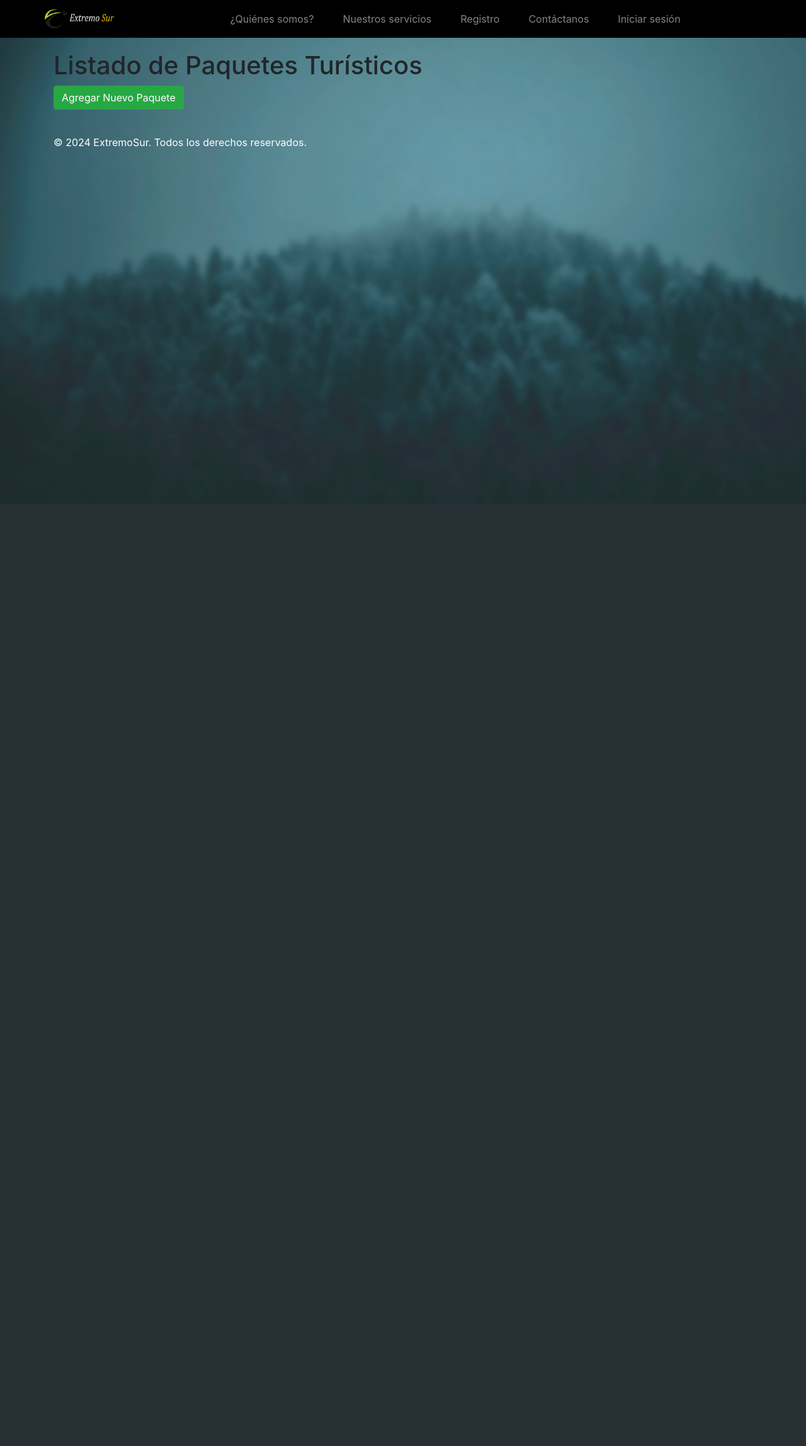
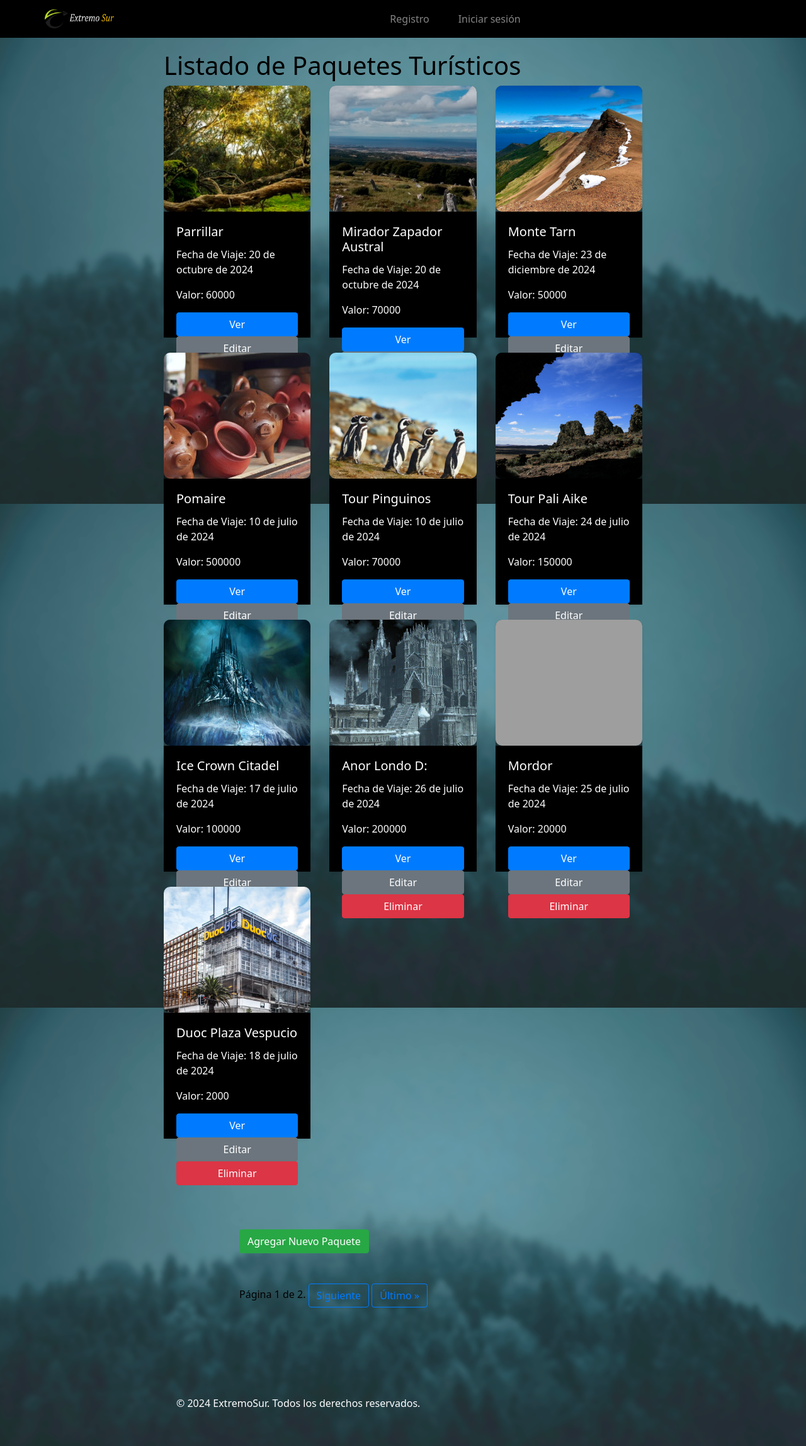
Before and after one commit to Gentl333/evaluacion3-main, a Django app: page /paquetes/ in a window 1280 px wide. Shown: the whole page at 63% size. Before the commit the page ends 678 px from the top, so only its background shows below. Run offline with Django 5.2, Linux system fonts and the light colour scheme; data comes from the database, SQL or seed files in the repository; both versions use the stored data as it was after the commit; parts of the project's set-up code (start-up, migrations or seed data) failed here and were passed over; some libraries are stand-ins or nearby versions; grey boxes are pictures that could not be loaded.

Commit message:
Casi final final , viendo lo ultimo ya

```diff
--- a/extremosur/gestionviajes/templates/base.html
+++ b/extremosur/gestionviajes/templates/base.html
@@ -46,20 +46,32 @@
                       <span class="nav-link">Usuario: {{ user.username }}</span>
                     </li>
                   {% endif %}
+                  {% if user.is_authenticated %}
+                  {% if not user.is_staff %}
                   <li class="nav-item">
                     <a class="nav-link" href="{% url 'index' %}">¿Quiénes somos?</a>
                   </li>
+                  {% endif %}
+                  {% endif %}
+                  {% if user.is_authenticated %}
+                    {% if not user.is_staff %}
                   <li class="nav-item">
                     <a class="nav-link" href="{% url 'vista_paquetes_cliente' %}">Nuestros servicios</a>
                   </li>
+                  {% endif %}
+                  {% endif %}
                   {% if not user.is_authenticated %}
                   <li class="nav-item">
                     <a class="nav-link" href="{% url 'registro_cliente' %}">Registro</a>
                   </li>
                   {% endif %}
+                  {% if user.is_authenticated %}
+                  {% if not user.is_staff %}
                   <li class="nav-item">
                     <a class="nav-link" href="{% url 'contacto' %}">Contáctanos</a>
                   </li>
+                  {% endif %}
+                  {% endif %}
 
                   {% if user.is_authenticated %}
                     {% if not user.is_staff %}
@@ -84,12 +96,20 @@
                   </a>
                 </li>
               {% endif %}
+              {% if user.is_staff %}
+              <li class="nav-item">
+                <a class="nav-link" href="{% url 'paquete_list' %}"> Lista Paquetes
+                </a>
+              </li>
+            {% endif %}
                 </ul>
                 {% if user.is_authenticated %}
+                {% if not user.is_staff %}
                 <form class="form-inline my-2 my-lg-0" method="GET" action="{% url 'vista_paquetes_cliente' %}">
                   <input class="form-control mr-2" type="search" name="query" placeholder="Buscar paquete" aria-label="Search">
                   <button class="btn btn-outline-success" type="submit">Buscar</button>
                 </form>
+                {% endif %}
                 {% endif %}
               </div>
             </div>
--- a/extremosur/gestionviajes/templates/paquete_list.html
+++ b/extremosur/gestionviajes/templates/paquete_list.html
@@ -1,26 +1,22 @@
 {% extends "base.html" %}
 {% load static %}
 
+{% block styles %}
+    <link rel="stylesheet" type="text/css" href="{% static 'css/styles.css' %}">
+{% endblock %}
+
 {% block content %}
-<!DOCTYPE html>
-<html lang="es">
-<head>
-    <meta charset="UTF-8">
-    <title>Listado de Paquetes Turísticos</title>
-    <link rel="stylesheet" href="https://stackpath.bootstrapcdn.com/bootstrap/4.3.1/css/bootstrap.min.css">
-    <link rel="stylesheet" type="text/css" href="{% static 'styles.css' %}">
-</head>
-<body>
+
     <div class="container">
         <h1>Listado de Paquetes Turísticos</h1>
         <div class="row">
-            {% for paquete in paquetes %}
+            {% for paquete in page_obj %}
                 <div class="col-md-4">
                     <div class="card mb-4 shadow-sm">
                         {% if paquete.imagen %}
                             <img src="{{ paquete.imagen.url }}" class="card-img-top" alt="{{ paquete.nombre_destino }}">
                         {% endif %}
-                        <div class="card-body">
+                        <div class="card-body" style="background-color: black;">
                             <h5 class="card-title">{{ paquete.nombre_destino }}</h5>
                             <p class="card-text">Fecha de Viaje: {{ paquete.fecha_viaje }}</p>
                             <p class="card-text">Valor: {{ paquete.valor }}</p>
@@ -32,7 +28,25 @@
                 </div>
             {% endfor %}
         </div>
-        <a href="{% url 'paquete_create' %}" class="btn btn-success">Agregar Nuevo Paquete</a>
+        <div class="container" style="margin: 100px;">
+        <a href="{% url 'paquete_create' %}" class="btn btn-success mb-4">Agregar Nuevo Paquete</a>
+        <div class="pagination mt-4">
+            <span class="step-links">
+                {% if page_obj.has_previous %}
+                    <a href="?page=1{% if query %}&query={{ query }}{% endif %}" class="btn btn-outline-primary">&laquo; primero</a>
+                    <a href="?page={{ page_obj.previous_page_number }}{% if query %}&query={{ query }}{% endif %}" class="btn btn-outline-primary">anterior</a>
+                {% endif %}
+
+                <span class="current">
+                    Página {{ page_obj.number }} de {{ page_obj.paginator.num_pages }}.
+                </span>
+
+                {% if page_obj.has_next %}
+                    <a href="?page={{ page_obj.next_page_number }}{% if query %}&query={{ query }}{% endif %}" class="btn btn-outline-primary">Siguiente</a>
+                    <a href="?page={{ page_obj.paginator.num_pages }}{% if query %}&query={{ query }}{% endif %}" class="btn btn-outline-primary">Último &raquo;</a>
+                {% endif %}
+            </span>
+        </div>
     </div>
 </body>
 </html>
--- a/extremosur/gestionviajes/templates/vista_paquetes_cliente.html
+++ b/extremosur/gestionviajes/templates/vista_paquetes_cliente.html
@@ -9,7 +9,7 @@
     <div class="container">
         <h1 class="my-4">Nuestros Paquetes</h1>
 
-        <!-- Barra de búsqueda -->
+
 
 
         <div id="paquetes-list" class="row">
```
Also changed, not shown: extremosur/db.sqlite3, extremosur/gestionviajes/views.py (line endings or trailing spaces).
